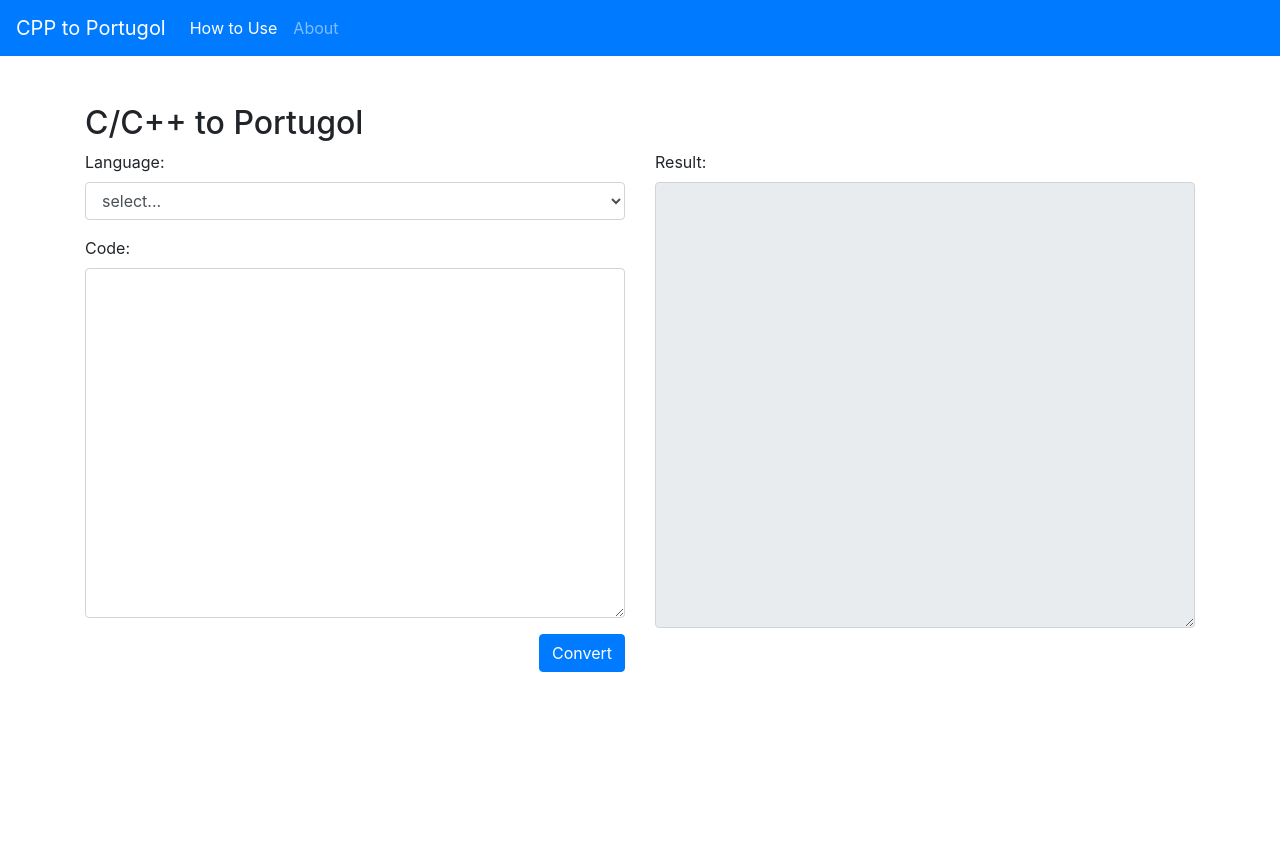
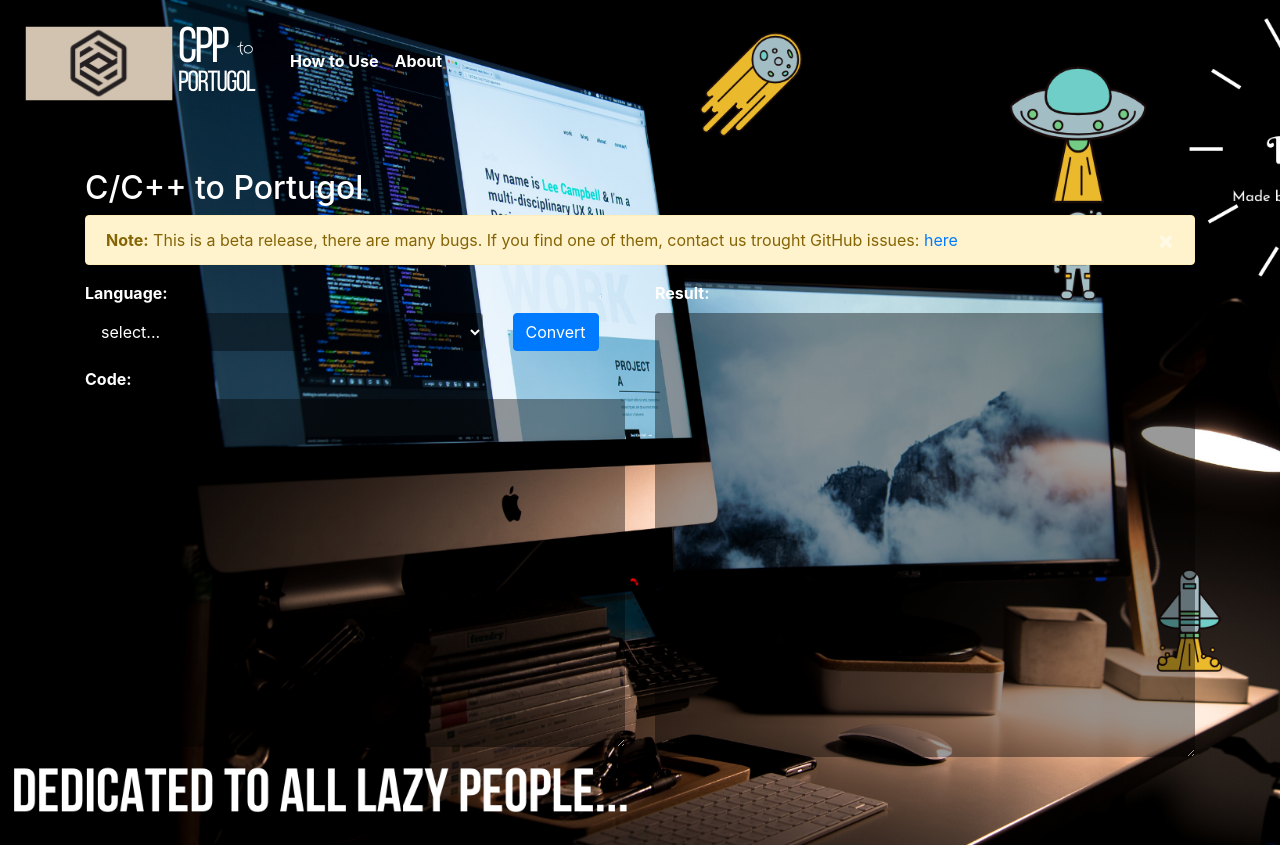
Before and after one commit to matheus3301/cpp-to-portugol, a plain HTML site: page index.html in a window 1280 px wide. Before the commit the page ends 800 px from the top, so only its background shows below. Drawn offline with nearby package versions, Linux system fonts and the light colour scheme.

Commit message:
new design

```diff
--- /dev/null
+++ b/css/style.css
@@ -0,0 +1,14 @@
+body{
+    background-image: url("../img/bg.png"); /* The image used */
+    background-color: #cccccc; /* Used if the image is unavailable */
+    background-repeat: no-repeat; /* Do not repeat the image */
+    background-size: cover;
+}
+
+h1,h2,span,label{
+    color:#fff;
+}
+
+label{
+    font-weight: bold;
+}
--- a/index.html
+++ b/index.html
@@ -6,21 +6,25 @@
     <meta name="viewport" content="width=device-width, initial-scale=1, shrink-to-fit=no">
 
     <link rel="stylesheet" href="css/bootstrap.min.css">
+    <link rel="stylesheet" href="css/style.css">
+
   </head>
   <body>
-    <nav class="navbar navbar-expand-md navbar-dark bg-primary">
-        <a class="navbar-brand" href="index.html">CPP to Portugol</a>
+    <nav class="navbar navbar-expand-md navbar-dark ">
+        <a class="navbar-brand" href="#">
+            <img src="img/logo.png"  alt="">
+          </a>
         <button class="navbar-toggler d-lg-none" type="button" data-toggle="collapse" data-target="#collapsibleNavId" aria-controls="collapsibleNavId"
             aria-expanded="false" aria-label="Toggle navigation">
             <span class="navbar-toggler-icon"></span>
         </button>
         <div class="collapse navbar-collapse" id="collapsibleNavId">
             <ul class="navbar-nav mr-auto mt-2 mt-lg-0">
-                <li class="nav-item active">
-                    <a class="nav-link" href="#">How to Use</a>
+                <li class="nav-item">
+                    <strong><a class="text-white nav-link" href="#">How to Use</a></strong>
                 </li>
                 <li class="nav-item">
-                    <a class="nav-link" href="#">About</a>
+                    <strong><a class="text-white nav-link" href="#">About</a></strong>
                 </li>
 
             </ul>
@@ -31,36 +35,53 @@
         <br>
         <br>
         <h2>C/C++ to Portugol</h2>
+        <div class="alert alert-warning alert-dismissible fade show" role="alert">
+          <button type="button" class="close" data-dismiss="alert" aria-label="Close">
+            <span aria-hidden="true">&times;</span>
+          </button>
+          <strong>Note:</strong> This is a beta release, there are many bugs. If you find one of them, contact us trought GitHub issues: <a href="https://github.com/matheus3301/cpp-to-portugol/issues/new">here</a>
+        </div>
 
+        <script>
+          $(".alert").alert();
+        </script>
         <div class="row">
             <div class="col-md-6">
 
+
                 <div class="form-group">
                   <label for="language">Language:</label>
-                  <select  class="form-control" name="language" id="language">
-                    <option value="null">select...</option>
-                    <option value="cpp" disabled>C++(comming soon...)</option>
-                    <option value="c">C</option>
-                  </select>
+                  <div class="row">
+                      <div class="col-sm-9">
+                        <select style="background-color: rgba(0, 0, 0, 0.4); color:white;border: none;" class="form-control" name="language" id="language">
+                            <option value="null">select...</option>
+                            <option value="cpp" disabled>C++(comming soon...)</option>
+                            <option value="c">C</option>
+                          </select>
+                      </div>
+                      <div class="col-sm-3">
+                        <button class="btn btn-primary btn-outline" onclick="convert()">Convert</button>
+                    </div>
+                  </div>
+
                 </div>
 
                 <div class="form-group">
                   <label for="input">Code:</label>
-                  <textarea class="form-control" name="input" id="input" rows="14"></textarea>
+                  <textarea style="background-color: rgba(0, 0, 0, 0.4); color:white;border: none;" class="form-control" name="input" id="input" rows="14"></textarea>
                 </div>
-                <button style="float:right" class="btn btn-primary" onClick="convert()">
-                    Convert
-                </button>
+
             </div>
 
             <div class="col-md-6">
                 <div class="form-group">
                   <label for="output">Result:</label>
-                  <textarea readonly class="form-control" name="output" id="output" rows="18"></textarea>
+                  <textarea style="background-color: rgba(0, 0, 0, 0.4); color:white;border: none;" readonly class="form-control" name="output" id="output" rows="18"></textarea>
                 </div>
             </div>
 
         </div>
+        <br><br><br>
     </div>
 
 
@@ -413,7 +434,18 @@
 
         }
 
-
+        var textareas = document.getElementsByTagName('textarea');
+        var count = textareas.length;
+        for(var i=0;i<count;i++){
+            textareas[i].onkeydown = function(e){
+                if(e.keyCode==9 || e.which==9){
+                    e.preventDefault();
+                    var s = this.selectionStart;
+                    this.value = this.value.substring(0,this.selectionStart) + "\t" + this.value.substring(this.selectionEnd);
+                    this.selectionEnd = s+1;
+                }
+            }
+        }
     </script>
   </body>
 </html>
```
Also changed, not shown: img/bg.png (added), img/favicon.png (added), img/logo.png (added).
